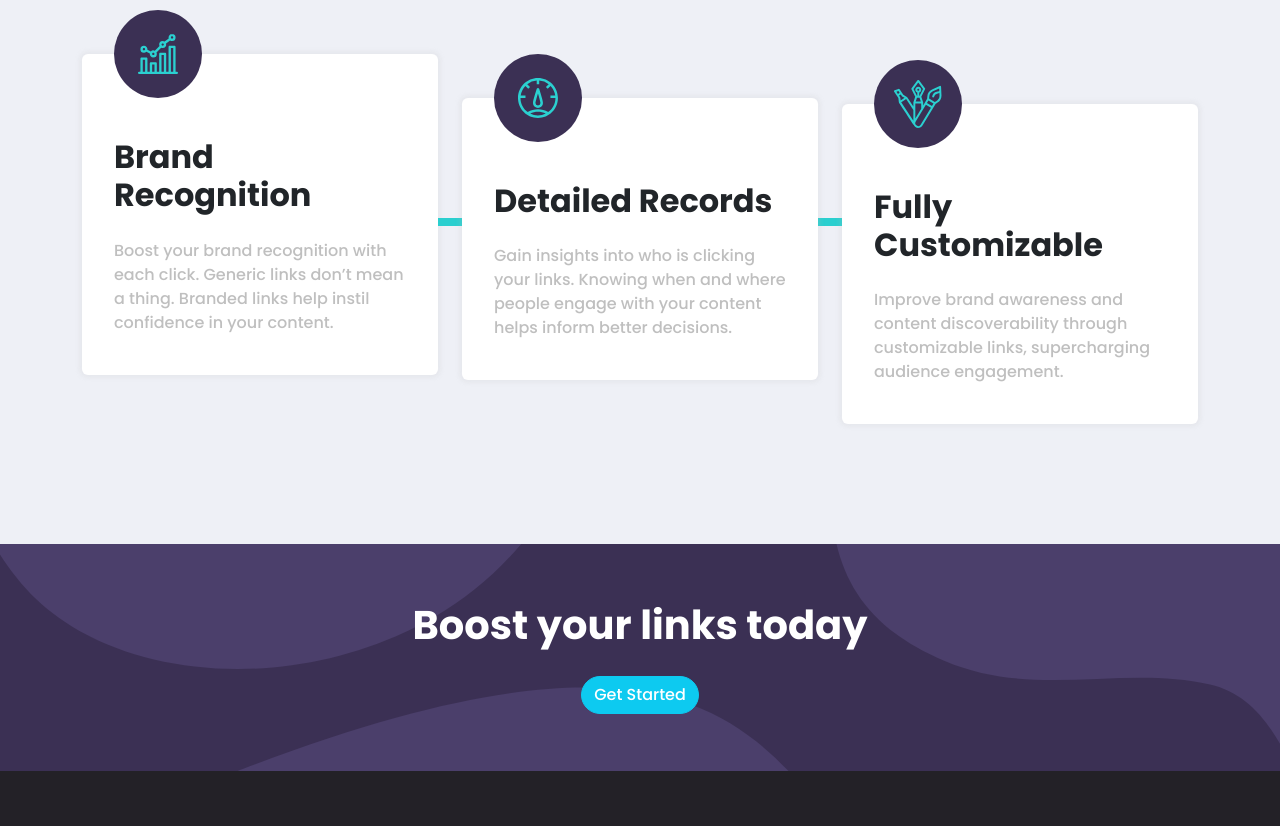
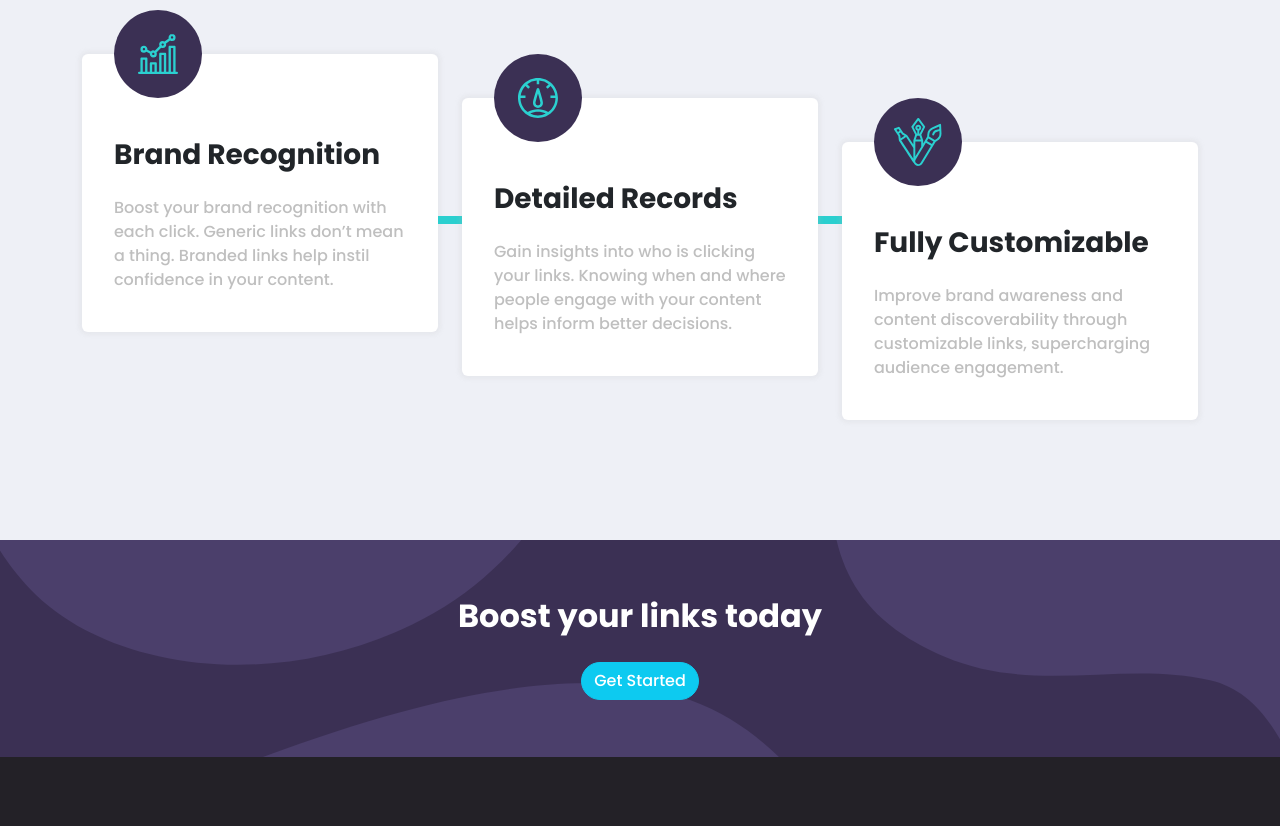
Before and after one commit to faha1999/url-shortening-api-landing-page, a React (Create React App) app: page / in a window 1280 px wide. Shown: the part 1400-2226 px from the top of the page. Built offline with nearby package versions, Linux system fonts and the light colour scheme.

Commit message:
Fixed html issue

```diff
--- a/src/assets/styles/scss/components/_NewsLetter.scss
+++ b/src/assets/styles/scss/components/_NewsLetter.scss
@@ -4,7 +4,7 @@
   background-image: url(../../images/bg-boost-desktop.svg);
   background-color: $DarkViolet;
 
-  h1 {
+  h2 {
     margin-bottom: 1.6875rem;
     font-weight: 700;
   }
@@ -14,7 +14,7 @@
   .NewsLetter {
     background-image: url(../../images/bg-boost-mobile.svg);
 
-    h1 {
+    h2 {
       margin-bottom: 1.1875rem;
       font-size: 1.5rem;
     }
--- a/src/assets/styles/scss/components/_Statistic.scss
+++ b/src/assets/styles/scss/components/_Statistic.scss
@@ -2,7 +2,7 @@
   background-color: hsl(225, 33%, 95%);
   padding: 4.0625rem 0 7.5rem 0;
 
-  h1 {
+  h2 {
     font-weight: 700;
     font-size: 2.5rem;
   }
@@ -32,7 +32,7 @@
       margin-top: -8.25rem;
       margin-bottom: 2.5rem;
     }
-    h2 {
+    h3 {
       font-weight: 700;
       margin-bottom: 1.5rem;
     }
@@ -80,7 +80,7 @@
   .statistic {
     padding: 3rem 0 5rem;
 
-    h1 {
+    h2 {
       font-size: 1.6875rem;
     }
     p {
@@ -94,7 +94,7 @@
         margin-left: auto;
         margin-right: auto;
       }
-      h2 {
+      h3 {
         font-size: 1.25rem;
       }
       P {
--- a/src/components/Hero.jsx
+++ b/src/components/Hero.jsx
@@ -10,7 +10,7 @@ export const Hero = () => {
             <img src={working} alt="working" />
           </div>
           <div className="col-sm-6 col-md-6">
-            <h1 className="mb-1">More than just shorter links</h1>
+            <h2 className="mb-1">More than just shorter links</h2>
             <p className="mb-4">
               Build your brand's recognition and get detailed insights on how
               your links are performing.
--- a/src/components/NewsLetter.jsx
+++ b/src/components/NewsLetter.jsx
@@ -4,7 +4,7 @@ export const NewsLetter = () => {
   return (
     <section className="NewsLetter">
       <div className="container">
-        <h1 className="text-white">Boost your links today</h1>
+        <h2 className="text-white">Boost your links today</h2>
         <button className="btn btn-info rounded-pill">Get Started</button>
       </div>
     </section>
--- a/src/components/Statistic.jsx
+++ b/src/components/Statistic.jsx
@@ -7,7 +7,7 @@ export const Statistic = () => {
   return (
     <section className="statistic">
       <div className="container-fluid container-md">
-        <h1 className="text-center mb-4">Advanced Statistics</h1>
+        <h2 className="text-center mb-4">Advanced Statistics</h2>
         <p className="text-center">
           Track how your links are performing across the web with our <br />
           advanced statistics dashboard.
@@ -18,7 +18,7 @@ export const Statistic = () => {
               <div className="icon">
                 <img src={brand} alt="icon-brand-recognition" />
               </div>
-              <h2>Brand Recognition</h2>
+              <h3>Brand Recognition</h3>
               <p className="mb-0">
                 Boost your brand recognition with each click. Generic links
                 don’t mean a thing. Branded links help instil confidence in your
@@ -32,7 +32,7 @@ export const Statistic = () => {
               <div className="icon">
                 <img src={record} alt="icon-detailed-records" />
               </div>
-              <h2>Detailed Records</h2>
+              <h3>Detailed Records</h3>
               <p className="mb-0">
                 Gain insights into who is clicking your links. Knowing when and
                 where people engage with your content helps inform better
@@ -47,7 +47,7 @@ export const Statistic = () => {
               <div className="icon">
                 <img src={customizable} alt="icon-fully-customizable" />
               </div>
-              <h2>Fully Customizable</h2>
+              <h3>Fully Customizable</h3>
               <p className="mb-0">
                 Improve brand awareness and content discoverability through
                 customizable links, supercharging audience engagement.
```
Also changed, not shown: src/assets/styles/scss/components/_hero.scss (+4 -4 lines), src/assets/styles/css/styles.min.css.
